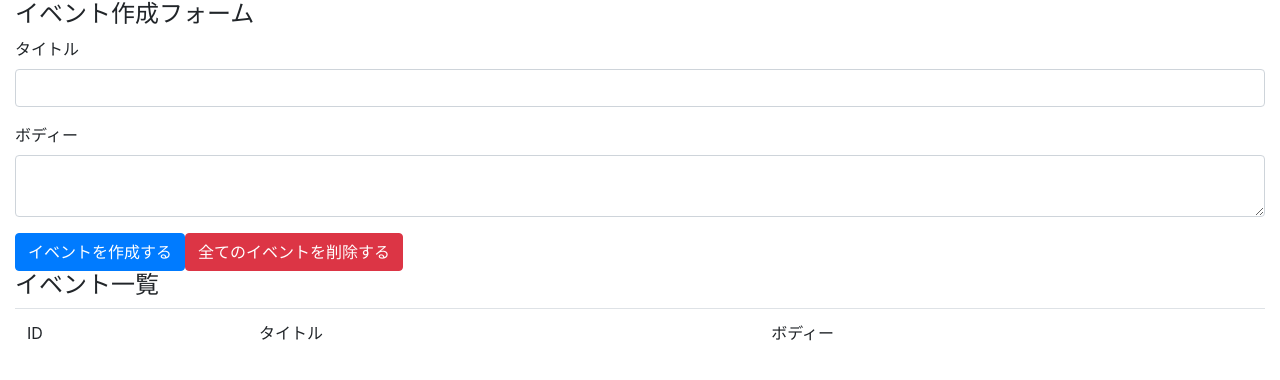
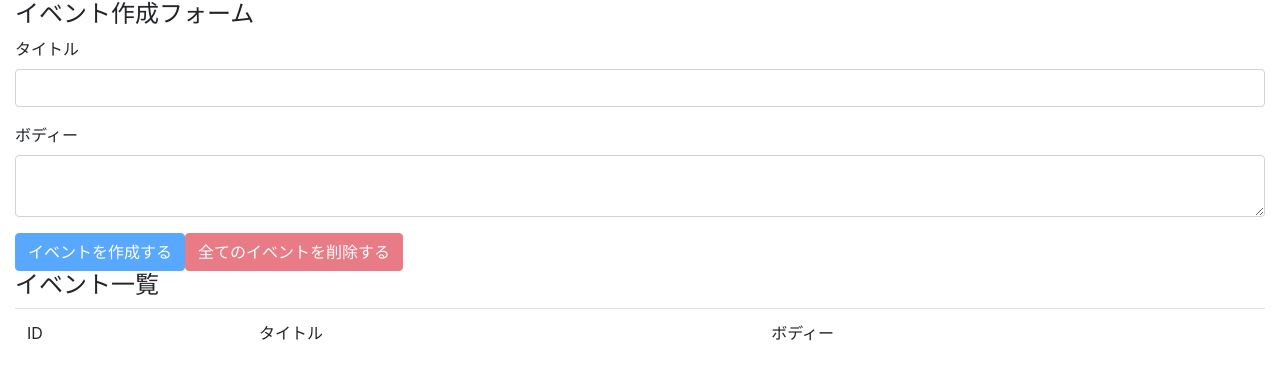
Before and after one commit to perio29/react-hooks-1, a React (Create React App) app: page / in a window 1280 px wide. Shown: the top 380 px of the page. Built offline with nearby package versions, Linux system fonts and the light colour scheme.

Commit message:
implement all events deletion feature

```diff
--- a/src/components/App.js
+++ b/src/components/App.js
@@ -22,6 +22,17 @@ const App = () => {
     setTitle("");
     setBody("");
   };
+
+  const deleteAllEvents = (e) => {
+    e.preventDefault();
+    const result = window.confirm("全てのイベントを本当に削除しますか？");
+    if (result)
+      dispatch({
+        type: "DELETE_ALL_EVENTS",
+      });
+  };
+
+  const unCreatable = title === "" || body === "";
 
   return (
     <div className="container-fluid">
@@ -48,10 +59,20 @@ const App = () => {
           <small></small>
         </div>
 
-        <button className="btn btn-primary" onClick={addEvent}>
+        <button
+          className="btn btn-primary"
+          onClick={addEvent}
+          disabled={unCreatable}
+        >
           イベントを作成する
         </button>
-        <button className="btn btn-danger">全てのイベントを削除する</button>
+        <button
+          className="btn btn-danger"
+          onClick={deleteAllEvents}
+          disabled={state.length === 0}
+        >
+          全てのイベントを削除する
+        </button>
       </form>
 
       <h4>イベント一覧</h4>
--- a/src/components/Event.js
+++ b/src/components/Event.js
@@ -2,7 +2,10 @@ import React from "react";
 const Event = ({ event, dispatch }) => {
   const id = event.id;
   const handleClickDeleteButton = () => {
-    dispatch({ type: "DELETE_EVENT", id });
+    const result = window.confirm(
+      `イベント(id=${id})を本当に削除してもいいですか？`
+    );
+    if (result) dispatch({ type: "DELETE_EVENT", id });
   };
   return (
     <tr>
```
